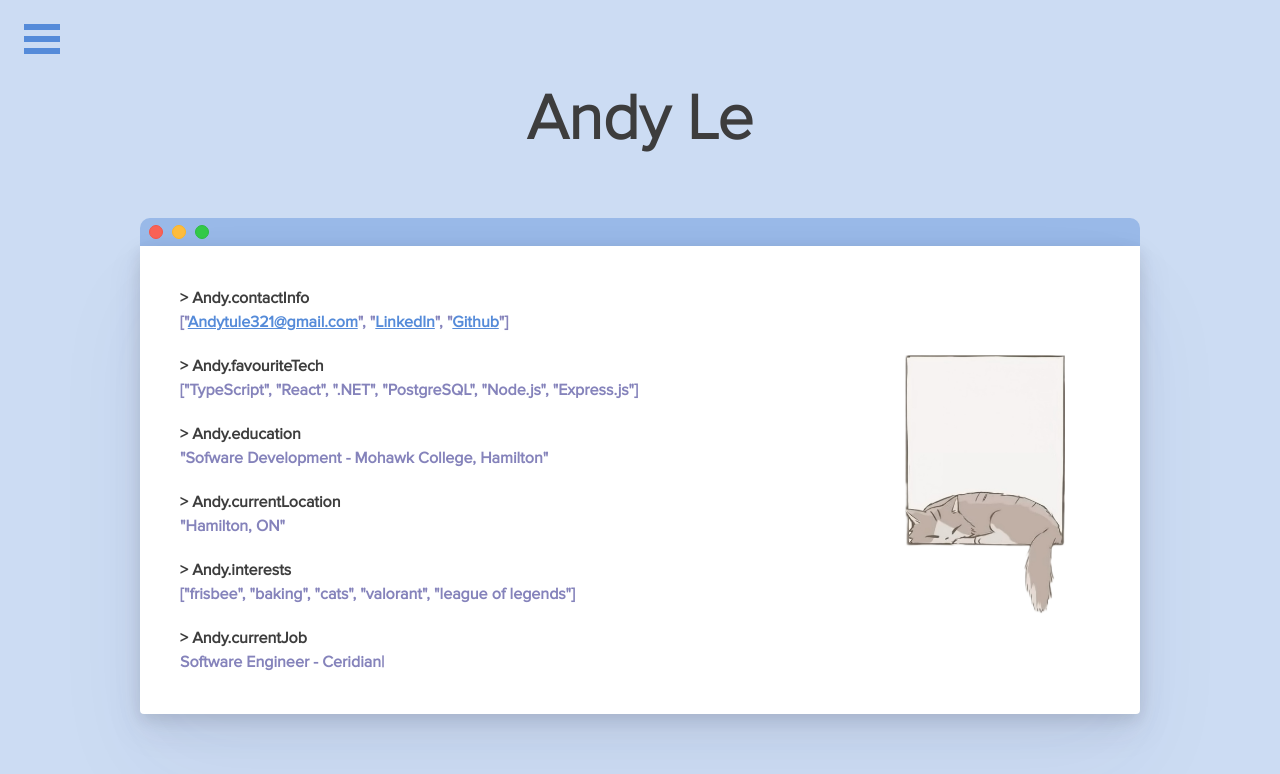
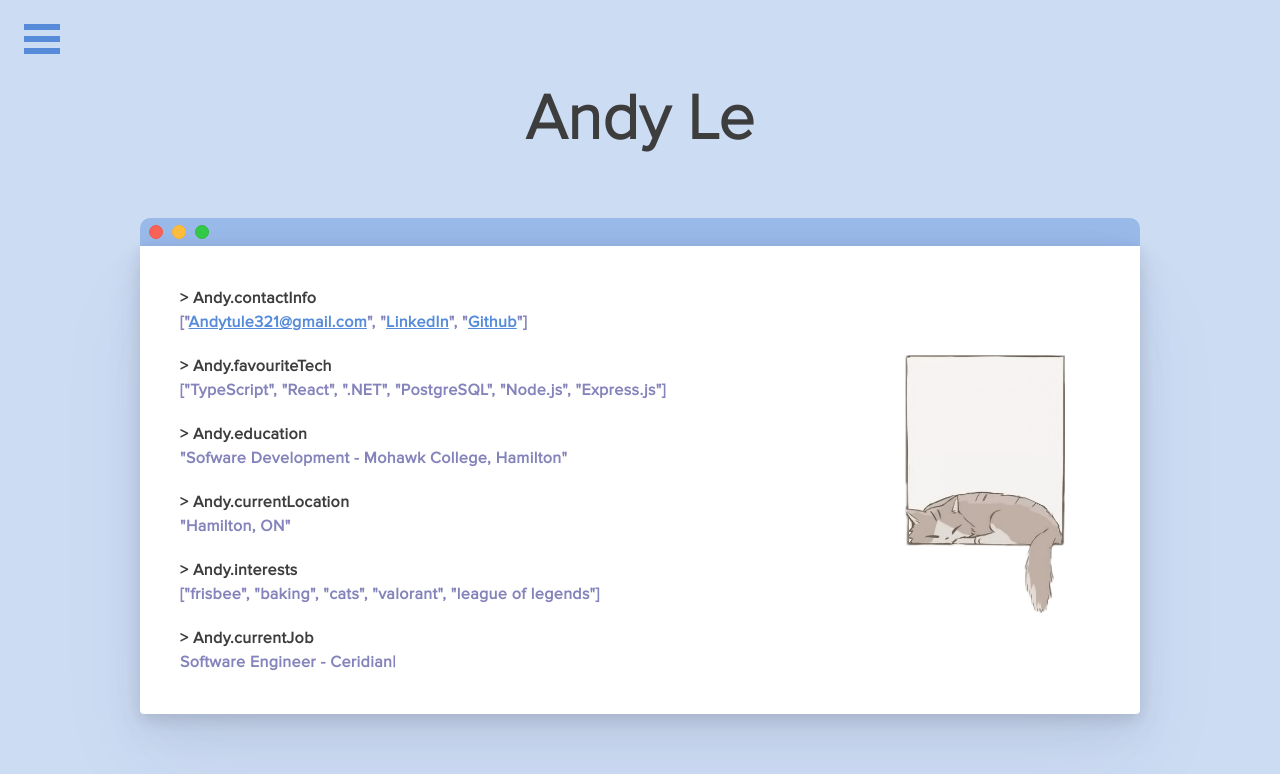
Before and after one commit to Andytule/andytule.github.io, a React (Create React App) app: page / in a window 1280 px wide. Shown: the top 774 px of the page. Built offline with nearby package versions, Linux system fonts and the light colour scheme.

Commit message:
Adjusted font weight and spacing of letters

```diff
--- a/src/App.scss
+++ b/src/App.scss
@@ -4,8 +4,9 @@
   color: $black-1;
   font-family: "Proxima Nova", sans-serif;
   font-size: $font-size-base;
-  font-weight: 700;
+  font-weight: 600;
   height: 100%;
+  letter-spacing: 0.025em;
 
   .routes {
     margin: 0 auto;
--- a/src/styles/common.scss
+++ b/src/styles/common.scss
@@ -56,7 +56,6 @@
   box-shadow: 0 4px 6px rgba(50, 50, 93, 0.11), 0 1px 3px rgba(0, 0, 0, 0.08);
   display: inline-block;
   font-size: $font-size-small;
-  letter-spacing: 0.025em;
   line-height: 40px;
   padding: 0 14px;
   text-decoration: none;
```
